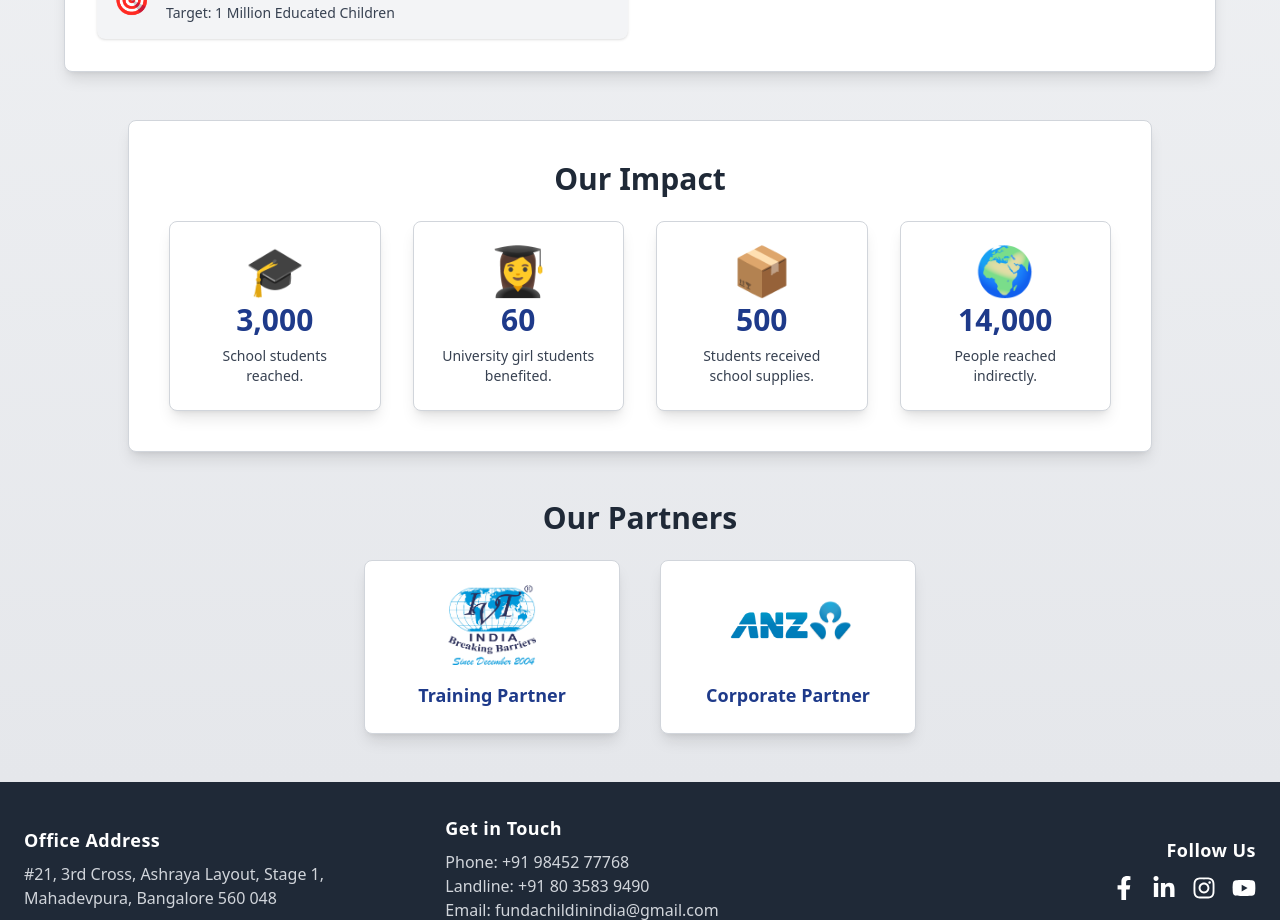
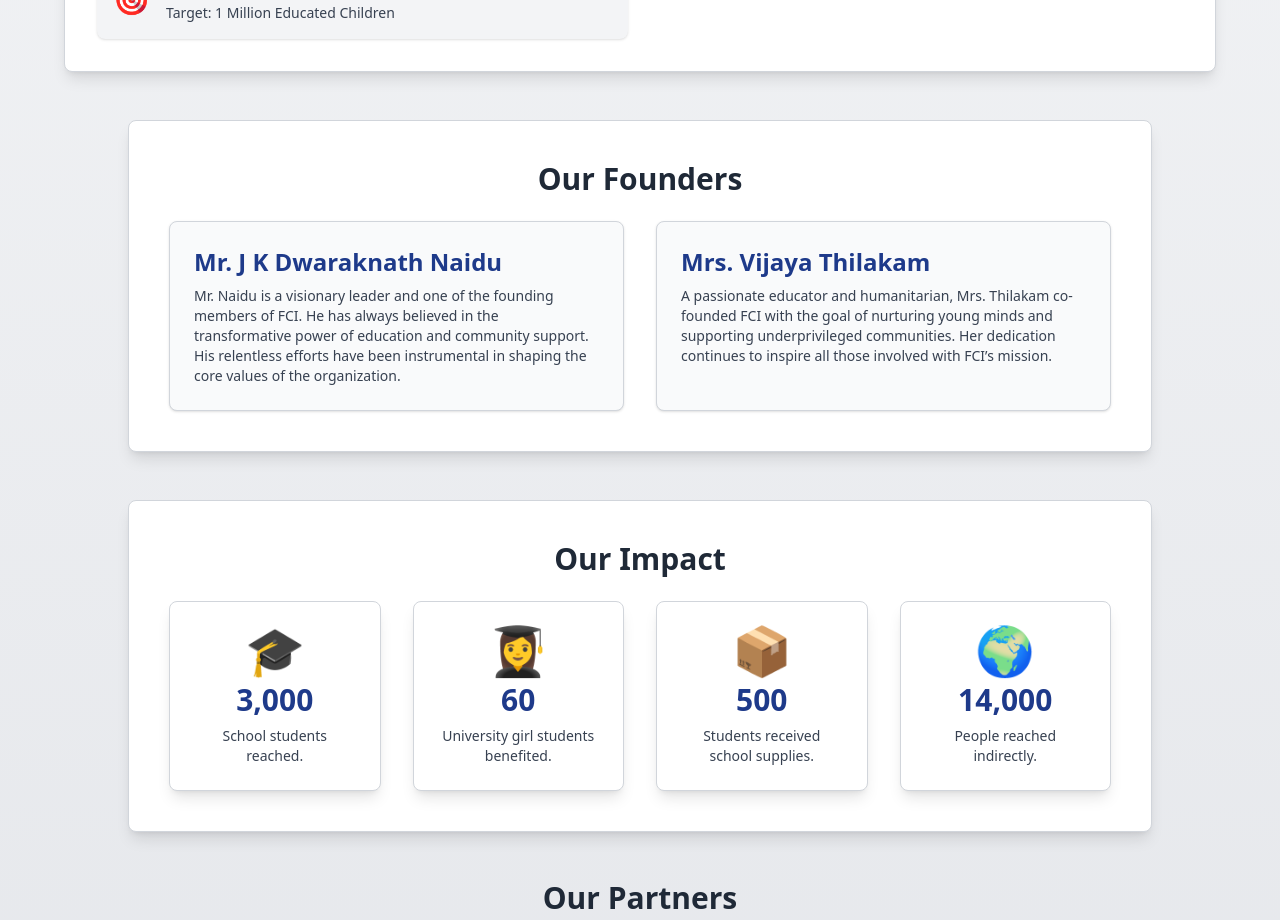
Before and after one commit to Lahari-nagaraj/FCI_Official, a React (Vite) app: page /about in a window 1280 px wide. Shown: the part 1280-2200 px from the top of the page. Built offline with nearby package versions, Linux system fonts and the light colour scheme.

Commit message:
updated aboutus

```diff
--- a/src/pages/AboutUspage.jsx
+++ b/src/pages/AboutUspage.jsx
@@ -120,6 +120,38 @@ const AboutUsPage = () => {
           </div>
         </section>
 
+        {/* Founders Section */}
+        <section className="w-full max-w-5xl mx-auto mt-12 bg-white shadow-lg rounded-lg border border-gray-300 p-10">
+          <h3 className="text-3xl font-bold text-gray-800 mb-6 text-center">
+            Our Founders
+          </h3>
+          <div className="grid grid-cols-1 md:grid-cols-2 gap-8">
+            <div className="p-6 bg-gray-50 border border-gray-300 rounded-lg shadow hover:shadow-md transition-all duration-300">
+              <h4 className="text-2xl font-semibold text-blue-900 mb-2">
+                Mr. J K Dwaraknath Naidu
+              </h4>
+              <p className="text-gray-700 text-sm">
+                Mr. Naidu is a visionary leader and one of the founding members
+                of FCI. He has always believed in the transformative power of
+                education and community support. His relentless efforts have
+                been instrumental in shaping the core values of the
+                organization.
+              </p>
+            </div>
+            <div className="p-6 bg-gray-50 border border-gray-300 rounded-lg shadow hover:shadow-md transition-all duration-300">
+              <h4 className="text-2xl font-semibold text-blue-900 mb-2">
+                Mrs. Vijaya Thilakam
+              </h4>
+              <p className="text-gray-700 text-sm">
+                A passionate educator and humanitarian, Mrs. Thilakam co-founded
+                FCI with the goal of nurturing young minds and supporting
+                underprivileged communities. Her dedication continues to inspire
+                all those involved with FCI’s mission.
+              </p>
+            </div>
+          </div>
+        </section>
+
         {/* Impact Section */}
         <section className="w-full max-w-5xl mx-auto mt-12 bg-white shadow-lg rounded-lg border border-gray-300 p-10">
           <h3 className="text-3xl font-bold text-gray-800 mb-6 text-center">
```
Also changed, not shown: public/qr-code.png, public/support.jpg.
